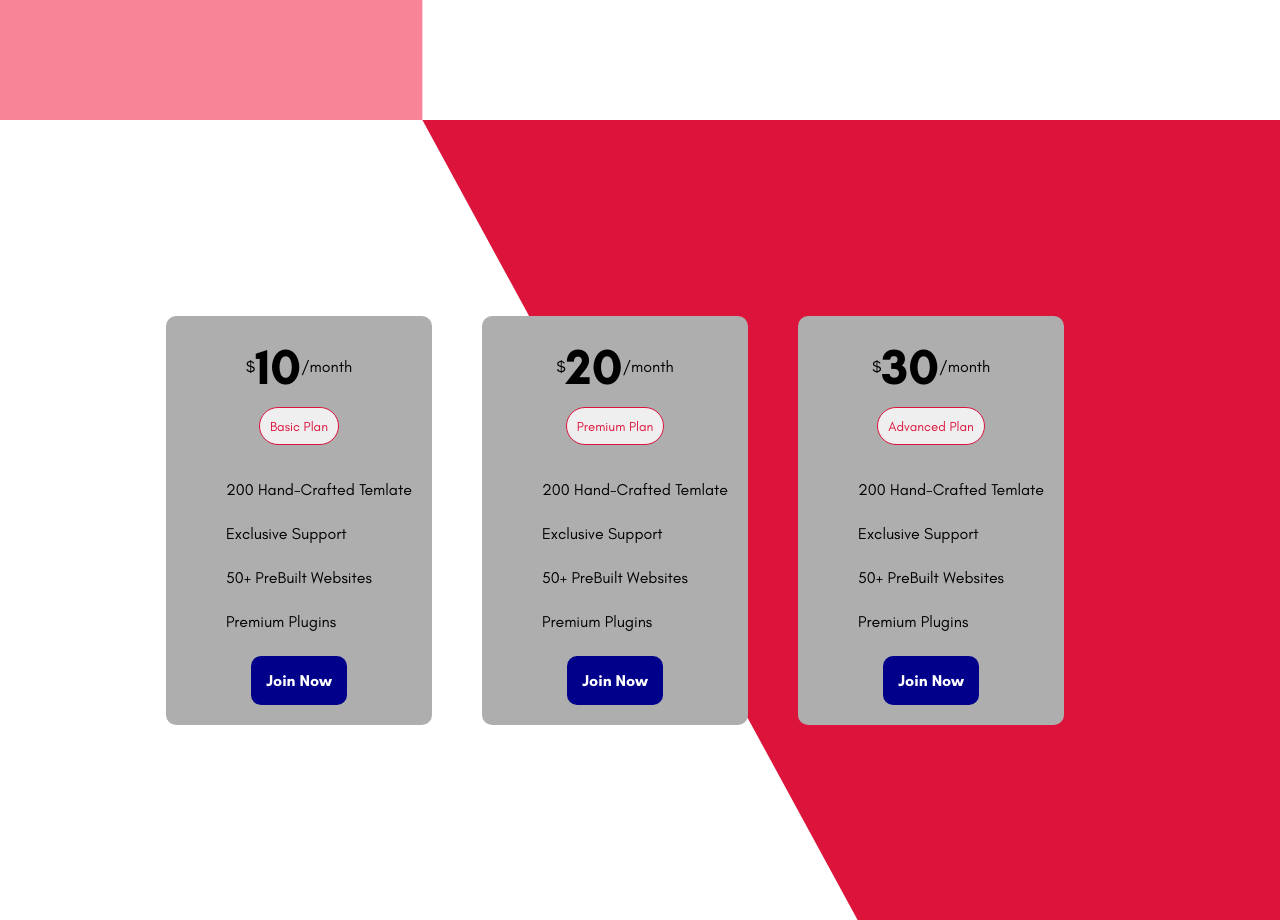
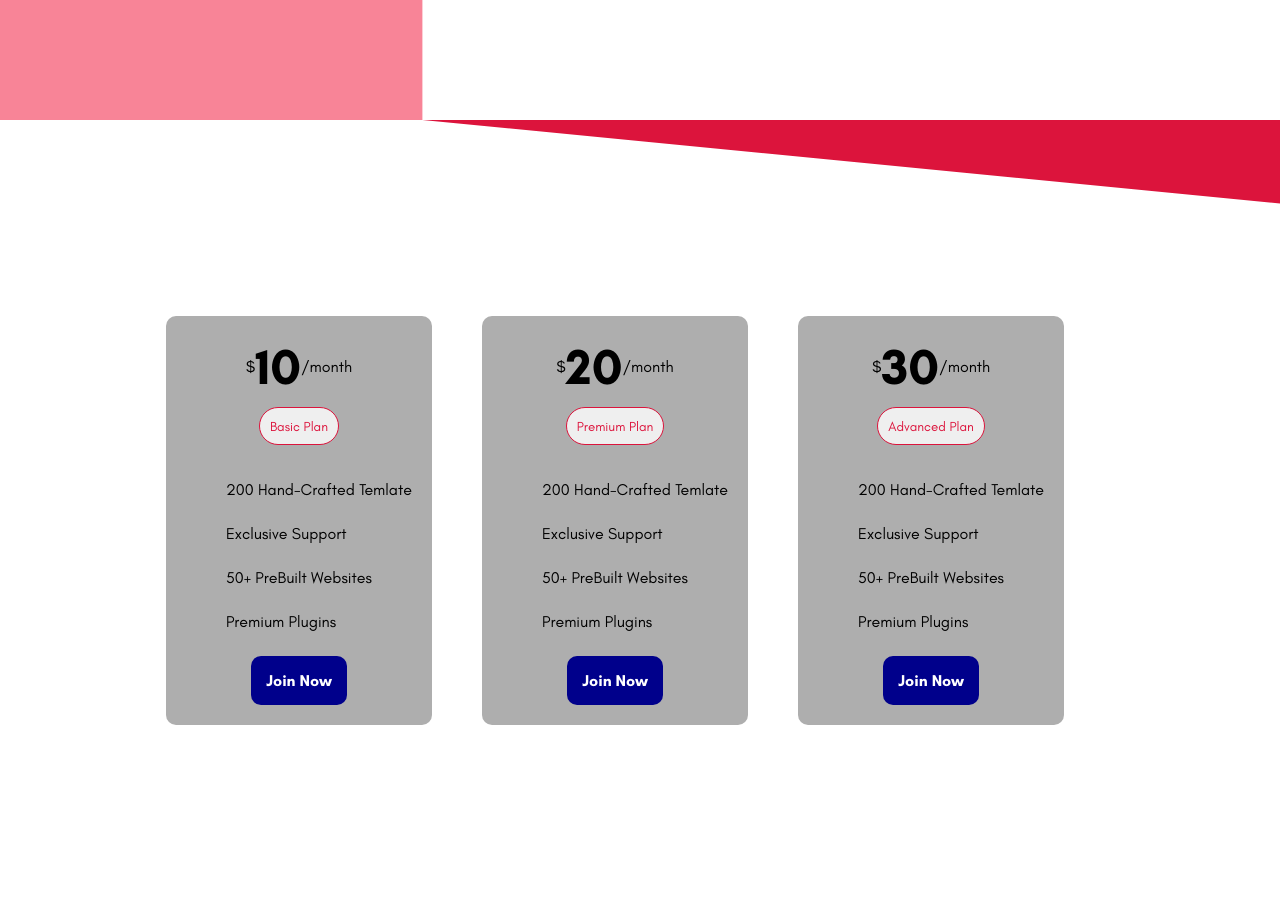
Before and after one commit to DevSatis/akhilenwebsite, a React (Create React App) app: page / in a window 1280 px wide. Shown: the part 2280-3200 px from the top of the page. Built offline with nearby package versions, Linux system fonts and the light colour scheme.

Commit message:
App Change

```diff
--- a/src/App.jsx
+++ b/src/App.jsx
@@ -35,7 +35,7 @@ const ServiceShape = styled.div`
 `;
 const PriceShape = styled.div`
   ${Shape}
-  clip-path: polygon(33% 0%, 100% 0%, 100% 100%, 67% 100%);
+  clip-path: polygon(33% 0%, 100% 0%, 100% 100%, 675% 100%);
   background-color: crimson;
 `;
 
```
